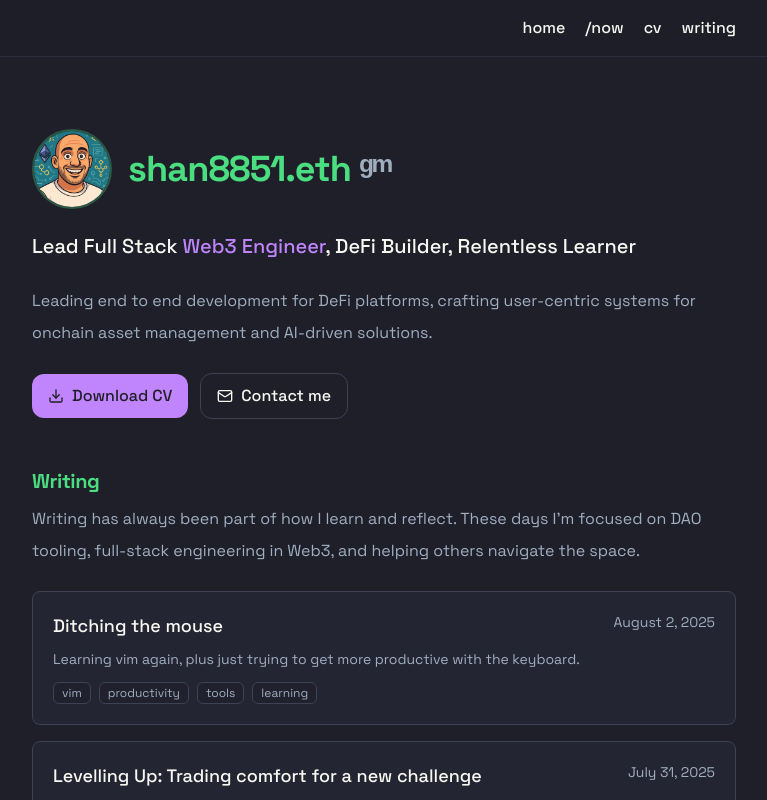
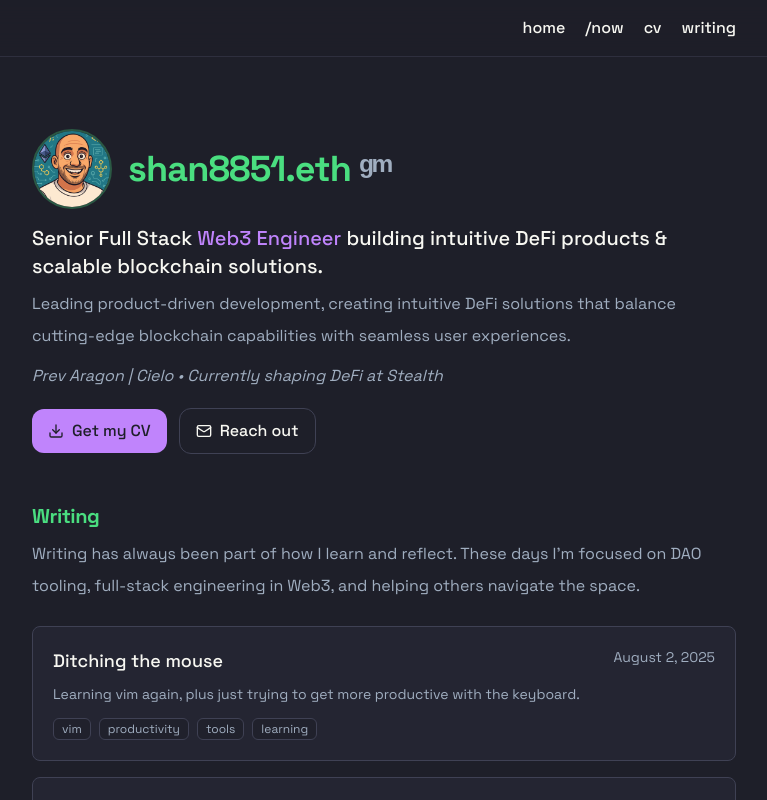
Before and after one commit to shan8851/shan_site, a Next.js app: page / in a window 1280 px wide. Shown: the top 800 px of the page, without its empty margins (256-1023 px from the left). Built offline with nearby package versions, Linux system fonts and the light colour scheme.

Commit message:
chore: header

```diff
--- a/app/components/header.tsx
+++ b/app/components/header.tsx
@@ -3,7 +3,7 @@ import Image from 'next/image';
 import { LuDownload, LuMail } from 'react-icons/lu';
 
 export const Header = () => (
-  <header className="flex flex-col gap-6 pt-10">
+  <header className="flex flex-col gap-4 pt-10">
     <div className="flex items-center gap-4">
       <Image
         className="rounded-full w-20 h-20 border-2 border-green/30"
@@ -16,15 +16,23 @@ export const Header = () => (
         shan8851.eth <span className="text-textSecondary">ᵍᵐ</span>
       </h1>
     </div>
-    <p className="text-xl font-medium leading-snug text-text">
-      Lead Full Stack <span className="text-purple">Web3 Engineer</span>, DeFi
-      Builder, Relentless Learner
-    </p>
+    <div className="flex flex-col gap-2">
+      <p className="text-xl font-medium leading-snug text-text">
+        Senior Full Stack <span className="text-purple">Web3 Engineer</span>{' '}
+        building intuitive DeFi products & scalable blockchain solutions.
+      </p>
 
-    <p className="text-base leading-loose text-textSecondary max-w-prose">
-      Leading end to end development for DeFi platforms, crafting user-centric
-      systems for onchain asset management and AI-driven solutions.
-    </p>
+      <p className="text-base leading-loose text-textSecondary max-w-prose">
+        Leading product-driven development, creating intuitive DeFi solutions
+        that balance cutting-edge blockchain capabilities with seamless user
+        experiences.
+      </p>
+
+      <p className="text-base italic leading-loose text-textSecondary max-w-prose">
+        Prev Aragon | Cielo • Currently shaping DeFi at Stealth
+      </p>
+    </div>
+
     <div className="flex items-center gap-3">
       <a
         download
@@ -32,14 +40,14 @@ export const Header = () => (
         className="bg-purple text-background hover:bg-purple/90 rounded-xl py-2.5 px-4 flex gap-2 items-center font-medium transition-all hover:scale-105"
       >
         <LuDownload className="text-md" />
-        Download CV
+        Get my CV
       </a>
       <a
         href={EMAIL_URL}
         className="border border-border hover:border-purple text-text hover:bg-surface rounded-xl py-2.5 px-4 flex gap-2 items-center font-medium transition-all"
       >
         <LuMail className="text-md" />
-        Contact me
+        Reach out
       </a>
     </div>
   </header>
--- a/app/cv/page.tsx
+++ b/app/cv/page.tsx
@@ -65,10 +65,18 @@ export default function Cv() {
           </p>
 
           <div className="flex flex-wrap gap-2 pt-2">
-            <span className="text-xs bg-background/60 text-green px-2 py-1 rounded-md border border-border">6+ Years Experience</span>
-            <span className="text-xs bg-background/60 text-textSecondary px-2 py-1 rounded-md border border-border">Lead Engineer</span>
-            <span className="text-xs bg-background/60 text-textSecondary px-2 py-1 rounded-md border border-border">DeFi Expert</span>
-            <span className="text-xs bg-background/60 text-textSecondary px-2 py-1 rounded-md border border-border">Full Stack</span>
+            <span className="text-xs bg-background/60 text-green px-2 py-1 rounded-md border border-border">
+              6+ Years Experience
+            </span>
+            <span className="text-xs bg-background/60 text-textSecondary px-2 py-1 rounded-md border border-border">
+              Senior Engineer
+            </span>
+            <span className="text-xs bg-background/60 text-textSecondary px-2 py-1 rounded-md border border-border">
+              DeFi Expert
+            </span>
+            <span className="text-xs bg-background/60 text-textSecondary px-2 py-1 rounded-md border border-border">
+              Full Stack
+            </span>
           </div>
         </div>
       </header>
@@ -87,7 +95,10 @@ export default function Cv() {
             <h3 className="font-semibold text-green mb-2">Frontend</h3>
             <div className="flex flex-wrap gap-2">
               {['React', 'Next.js', 'Tailwind', 'TanStack'].map((tech) => (
-                <span key={tech} className="text-xs bg-background/60 text-textSecondary px-2 py-1 rounded border border-border">
+                <span
+                  key={tech}
+                  className="text-xs bg-background/60 text-textSecondary px-2 py-1 rounded border border-border"
+                >
                   {tech}
                 </span>
               ))}
@@ -97,7 +108,10 @@ export default function Cv() {
             <h3 className="font-semibold text-green mb-2">Web3</h3>
             <div className="flex flex-wrap gap-2">
               {['Viem', 'Wagmi', 'Solidity', 'Foundry'].map((tech) => (
-                <span key={tech} className="text-xs bg-background/60 text-textSecondary px-2 py-1 rounded border border-border">
+                <span
+                  key={tech}
+                  className="text-xs bg-background/60 text-textSecondary px-2 py-1 rounded border border-border"
+                >
                   {tech}
                 </span>
               ))}
@@ -106,8 +120,17 @@ export default function Cv() {
           <div className="p-4 rounded-lg bg-surface/30 border border-border">
             <h3 className="font-semibold text-green mb-2">Backend/Data</h3>
             <div className="flex flex-wrap gap-2">
-              {['Node.js', 'GraphQL', 'REST', 'Firebase', 'Rust (Learning)'].map((tech) => (
-                <span key={tech} className="text-xs bg-background/60 text-textSecondary px-2 py-1 rounded border border-border">
+              {[
+                'Node.js',
+                'GraphQL',
+                'REST',
+                'Firebase',
+                'Rust (Learning)',
+              ].map((tech) => (
+                <span
+                  key={tech}
+                  className="text-xs bg-background/60 text-textSecondary px-2 py-1 rounded border border-border"
+                >
                   {tech}
                 </span>
               ))}
@@ -117,7 +140,10 @@ export default function Cv() {
             <h3 className="font-semibold text-green mb-2">Infrastructure</h3>
             <div className="flex flex-wrap gap-2">
               {['Docker', 'CI/CD', 'GitHub Actions'].map((tech) => (
-                <span key={tech} className="text-xs bg-background/60 text-textSecondary px-2 py-1 rounded border border-border">
+                <span
+                  key={tech}
+                  className="text-xs bg-background/60 text-textSecondary px-2 py-1 rounded border border-border"
+                >
                   {tech}
                 </span>
               ))}
```
